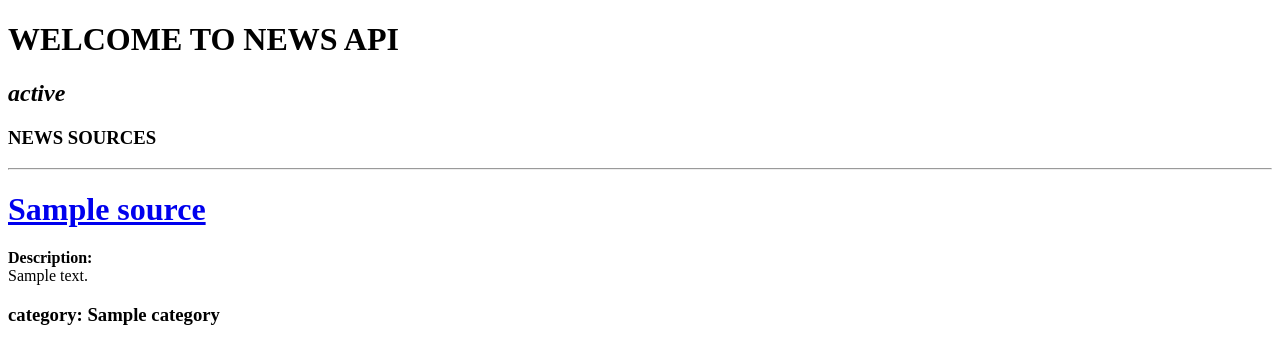
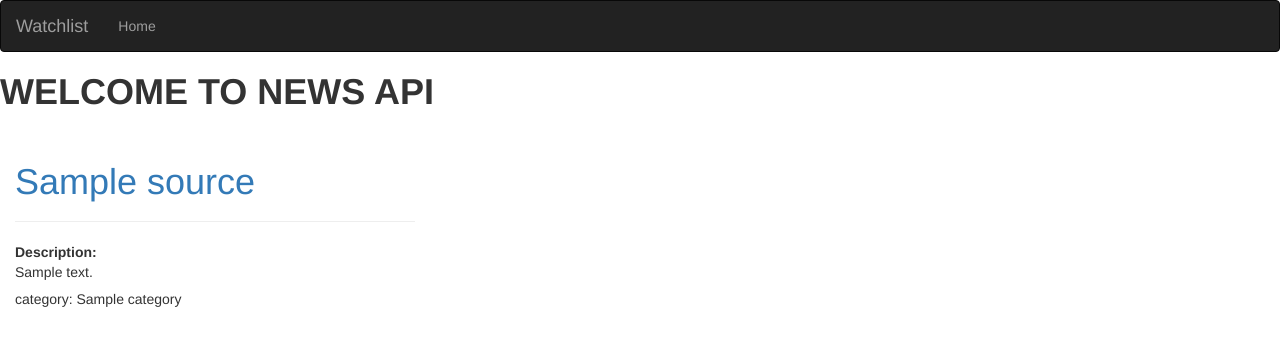
Before and after one commit to msyoki/Mercury-NewsAPI, a Flask app: template app/templates/index.html in a window 1280 px wide. Shown: the top 364 px of the page. Run offline with Flask 2, Linux system fonts and the light colour scheme; the template is opened without the code that fills it: most values are stand-ins (such as "Sample title", 1, 10 or a date in 2020); parts of the project's set-up code (start-up, migrations or seed data) failed here and were passed over; some libraries are stand-ins or nearby versions.

Commit message:
add bootstrap nav bar and extend base html

```diff
--- /dev/null
+++ b/app/templates/base.html
@@ -0,0 +1,27 @@
+{% extends 'bootstrap/base.html'%}
+
+<!-- Navbar block  -->
+{% block navbar %}
+    {% include 'navbar.html' %}
+{% endblock %}
+
+<!DOCTYPE html>
+<html>
+
+    <head>
+        <meta charset="utf-8">
+        <meta name="viewport" content="width=device-width, initial-scale=1.0">
+        {% if title %}
+        <title>{{ title }}</title>
+        {% else %}
+        <title> Welcome to NEWS API </title>
+        {% endif %}
+    </head>
+
+    <body>
+        <!-- Content Block -->
+        {%  block content %}
+        {%  endblock %}
+    </body>
+
+</html>
--- a/app/templates/index.html
+++ b/app/templates/index.html
@@ -1,31 +1,34 @@
+{%  extends 'base.html' %}
+<!-- Content Block -->
+{%  block content %}
+    <h1 style="font-weight: bolder;">WELCOME TO NEWS API</h1>
+    <br>
+    {%  for source in sources %}
+        <!-- <hr>
+        <div class="col-xs-12 col-sm-12 col-md-4 col-lg-4 col-xl-4 ">
+            <a href="/articles/{{ source.id  }}"><h1>{{ source.name }}</h1></a>
+            <div>
+                <p> <strong> Description:</strong><br>{{source.description|truncate(300)}}</p>
+            </div>
+            <h3> category: {{ source.category}}</h3>
+        </div> -->
 
-<!DOCTYPE html>
-<html lang="en">
-<head>
-    <meta charset="UTF-8">
-    <meta name="viewport" content="width=device-width, initial-scale=1.0">
-    {% if title %}
-    <title>{{ title }}</title>
-    {% else %}
-    <title> Welcome to NEWS API </title>
-    {% endif %}
-</head>
-<body>
-    <h1>WELCOME TO NEWS API</h1>
-    <h2><i>{{ statement }}</i></h2>
-    <h3>NEWS SOURCES</h3>
-    {%  for source in sources %}
-    <hr>
-    <div class="col-xs-12 col-sm-12 col-md-4 col-lg-4 col-xl-4 ">
-        <a href="/articles/{{ source.id  }}"><h1>{{  source.name }}</h1></a>
-        <div>
-            <p> <strong> Description:</strong><br>{{source.description|truncate(150)}}</p>
+        <div class="col-xs-12 col-sm-12 col-md-4 col-lg-4 col-xl-4 ">
+
+            <div class="card" style="width: 40rem;">
+                <div class="card-body">
+                <a class="card-title" href="/articles/{{ source.id  }}"><h1 >{{ source.name }}</h1></a>
+                <hr>
+                <p class="card-text"><strong> Description:</strong><br>{{source.description|truncate(300)}}</p>
+                <h5 class="card-text">category: {{ source.category}}</h5>
+                </div>
+            </div>
         </div>
-        <h3> category: {{ source.category}}</h3>
-    </div>
+
+
+
+
+
 
     {%  endfor %}
-
-
-</body>
-</html>
+{%  endblock %}
--- /dev/null
+++ b/app/templates/navbar.html
@@ -0,0 +1,18 @@
+<div class="navbar navbar-inverse" role="navigation">
+    <div class="container-fluid">
+        <div class="navbar-header">
+            <button type="button" class="navbar-toggle" data-toggle="collapse" data-target=".navbar-collapse">
+              <span class="sr-only">Toggle navigation</span>
+              <span class="icon-bar"></span>
+              <span class="icon-bar"></span>
+              <span class="icon-bar"></span>
+            </button>
+            <a class="navbar-brand" href="/"> Watchlist </a>
+        </div>
+        <div class="navbar-collapse collapse">
+            <ul class="nav navbar-nav">
+                <li><a href="/">Home</a></li>
+        </div>
+
+    </div>
+</div>
```
